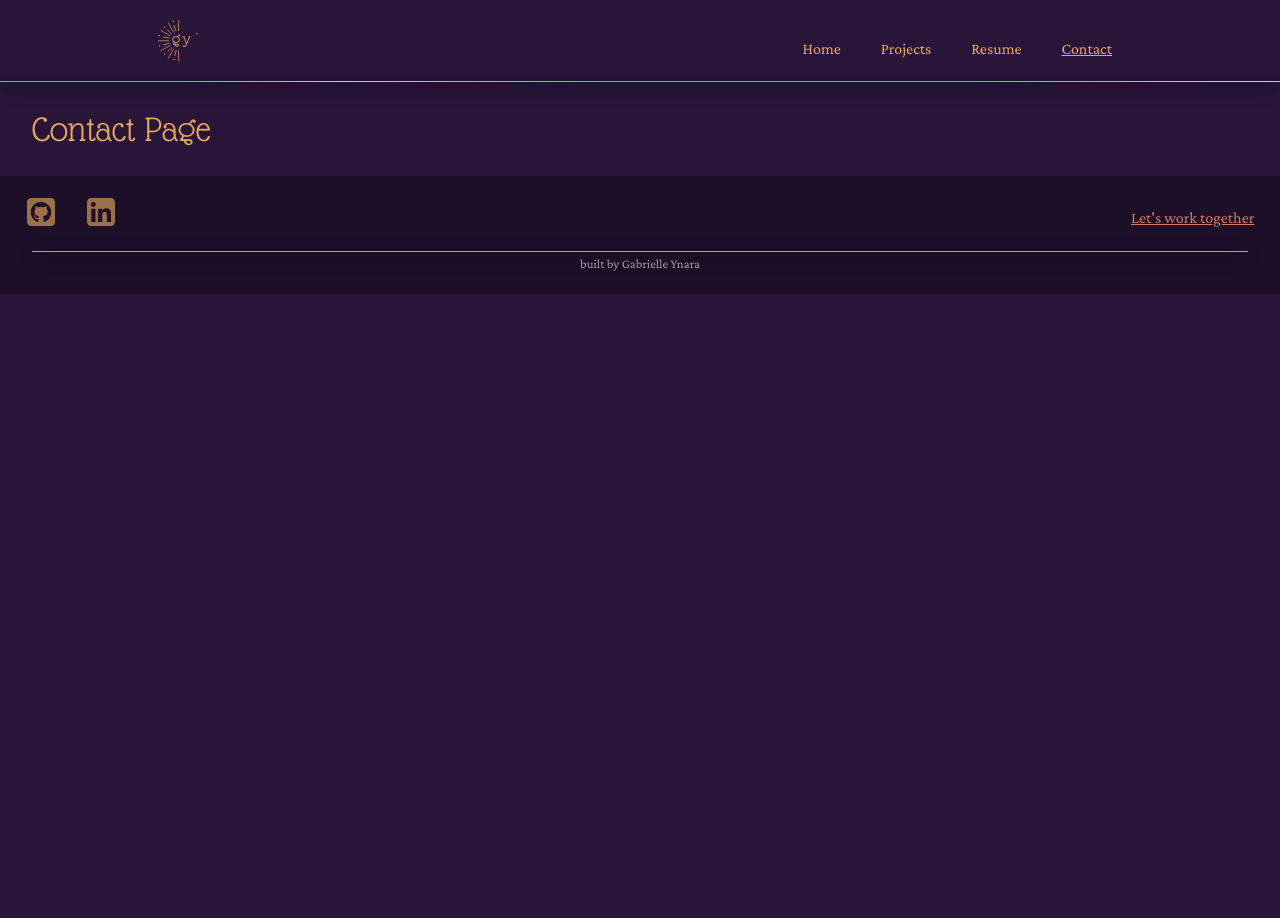
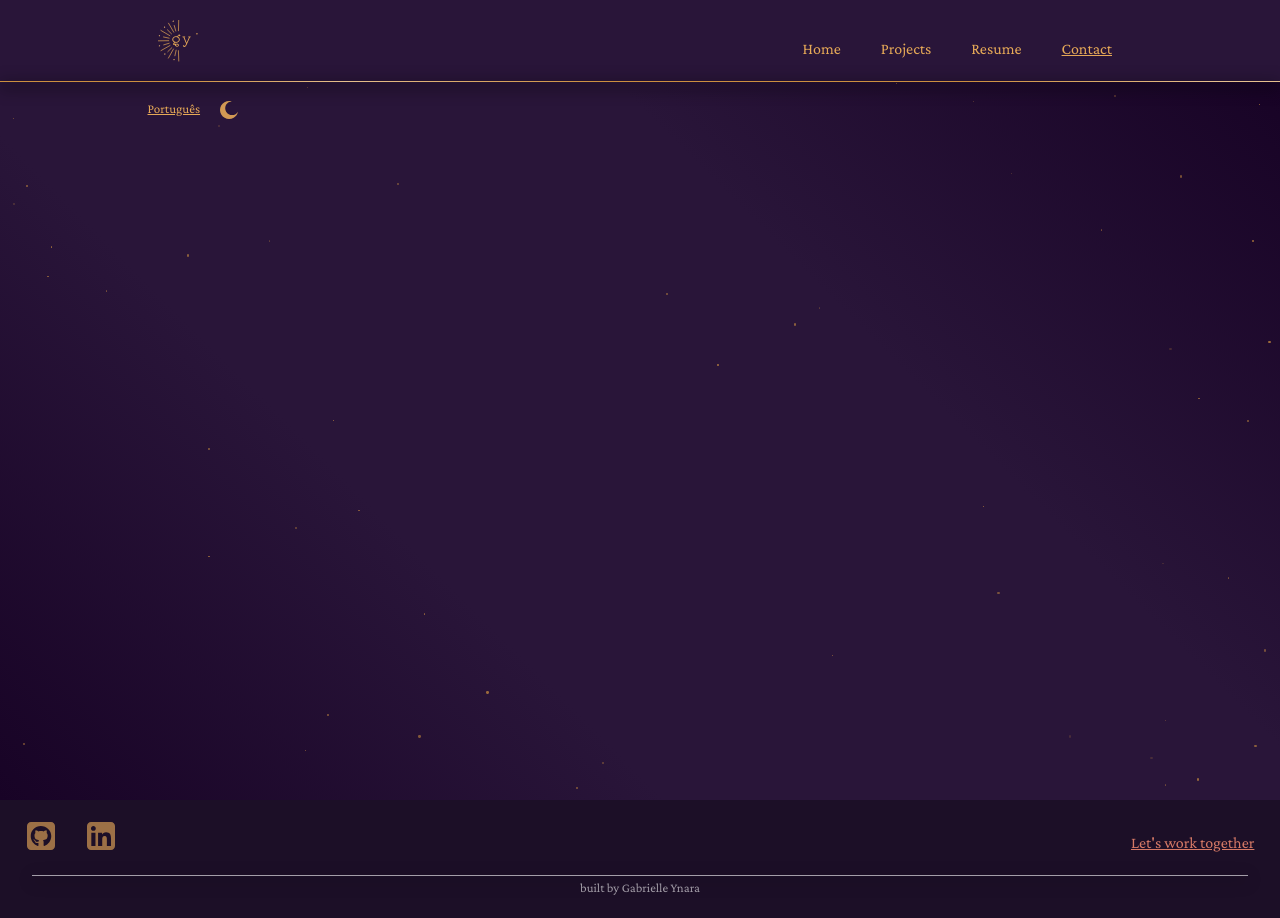
Before and after one commit to GabrielleYnara/portfolio, a React (Vite) app in the folder react-app/: page /Contact in a window 1280 px wide. Before the commit the page ends 800 px from the top, so only its background shows below. Built offline with nearby package versions, Linux system fonts and the light colour scheme.

Commit message:
Update config section to be a component to be reused

```diff
--- /dev/null
+++ b/react-app/src/components/PageConfig/PageConfig.scss
@@ -0,0 +1,15 @@
+@use "../../styles/abstracts/variables" as *;
+
+.config {
+    position: absolute;
+    top: 1em;
+    left: 1.5em;
+    font-size: small;
+
+    #moon {
+        opacity: calc(90%);
+        width: 18px;
+        margin-left: 20px;
+        margin-right: 20px;
+    }
+}
--- /dev/null
+++ b/react-app/src/components/PageConfig/PageConfig.tsx
@@ -0,0 +1,15 @@
+import moon from "../../assets/img/moon.svg";
+import "./PageConfig.scss";
+
+function PageConfig() {
+    return (
+        <section className="config">
+            <a href="#" id="language" className="accent">Português</a>
+            <a href="#">
+                <img src={moon} id="moon"/>
+            </a>
+        </section>
+    )
+}
+
+export default PageConfig;
--- /dev/null
+++ b/react-app/src/pages/Contact/Contact.scss
@@ -0,0 +1,62 @@
+@use "../../styles/abstracts/variables" as *;
+@use "../../styles/abstracts/decorations" as *;
+@use "sass:math";
+
+.contact{
+    .dots{
+        position: absolute;
+        inset: 0;
+        overflow: hidden;
+        pointer-events: none;
+        z-index: 0;
+        span {
+            position: absolute;
+            background-color: rgb(204, 143, 63);
+            border-radius: 50%;
+          }
+    }
+
+    // randomize the position, size, and opacity of the dots
+    @for $i from 1 through 53 {
+        $top: math.random(98) * 1%;
+        $left: math.random(98) * 1%;
+        $side: math.random(4);
+        $distance: math.div(math.random(50) * math.random(50), 50) * 1%;
+
+        @if $side == 1 {
+            $top: $distance;
+        }
+        @else if $side == 2 {
+            $top: 100% - $distance;
+        }
+        @else if $side == 3 {
+            $left: $distance;
+        }
+        @else {
+            $left: 100% - $distance;
+        }
+
+        $size: math.random(2) + 0.3;
+        $opacity: math.div(math.random(61) + 19, 100);
+        span:nth-child(#{$i}) {
+            top: $top;
+            left: $left;
+            width: $size * 1px;
+            height: $size * 1px;
+            opacity: $opacity;
+        }
+
+    }
+
+    @extend %background-gradient-left;
+}
+
+.contact > .inner-content {
+    height: calc(100svh - $navbar_height); // screen size - navbar's height
+    text-align: center;
+    display: flex;
+    flex-direction: column;
+    padding-top: 5em;
+    padding-left: 2em;
+    padding-right: 2em;
+}
--- a/react-app/src/pages/Contact/Contact.tsx
+++ b/react-app/src/pages/Contact/Contact.tsx
@@ -1,6 +1,16 @@
+import "./Contact.scss";
+import PageConfig from "../../components/PageConfig/PageConfig";
+
 function Contact() {
-    return <div>
-        <h1>Contact Page</h1>
+    return <div className="contact">
+        <div className="dots" aria-hidden>
+            {Array.from({length:53}, (_, i) => (
+                <span key={i}></span>
+            ))}
+        </div>
+        <div className="inner-content">
+            <PageConfig/>
+        </div>
     </div>;
 }
 
--- a/react-app/src/pages/Home/components/Hero/Hero.scss
+++ b/react-app/src/pages/Home/components/Hero/Hero.scss
@@ -107,25 +107,9 @@
     #logo {
         opacity: calc(100%);
     }
-    #moon {
-        opacity: calc(90%);
-    }
 
     h2 {
         font-size: 1.3rem;
-    }
-
-    .config {
-        position: absolute;
-        top: 0.5em;
-        left: 1.5em;
-        font-size: small;
-
-        img {
-            width: 18px;
-            margin-left: 2em;
-            margin-top: 1em;
-        }
     }
 }
 
--- a/react-app/src/pages/Home/components/Hero/Hero.tsx
+++ b/react-app/src/pages/Home/components/Hero/Hero.tsx
@@ -4,10 +4,10 @@ import mysticCards from "../../../../assets/img/cards.svg";
 import constellation from "../../../../assets/img/constellation.svg";
 import eye from "../../../../assets/img/eye.svg";
 import sparkle from "../../../../assets/img/sparkle1.svg";
-import moon from "../../../../assets/img/moon.svg";
 import arrow from "../../../../assets/img/arrow.svg";
 
 import "./Hero.scss"
+import PageConfig from "../../../../components/PageConfig/PageConfig";
 
 function Hero() {
     return <section className="hero">
@@ -16,14 +16,7 @@ function Hero() {
                 <span key={i}></span>
             ))}
         </div>
-        <div className="inner-content">
 
-            <div className="config">
-                <a href="#" id="language" className="accent">Português</a>
-                <a href="#">
-                    <img src={moon} id="moon"/>
-                </a>
-            </div>
 
         <img src={puzzlePieces} aria-hidden id="puzzle-pieces"/>
         <img src={sparkle} aria-hidden id="sparkle"/>
@@ -32,10 +25,11 @@ function Hero() {
         <img src={eye} aria-hidden id="eye"/>
         <img src={mysticCards} aria-hidden id="mystic-cards"/>
 
+        <div className="inner-content">
+            <PageConfig/>
             <img src={logo} alt="Personal Logo" id="logo"/>
             <h2>Software Developement Engineer specializing in Accessibility</h2>
         </div>
-
     </section>;
 }
 
```
Also changed, not shown: react-app/src/pages/Contact/Contact.sass (deleted). Lines whose indentation alone changed are shown as unchanged.
